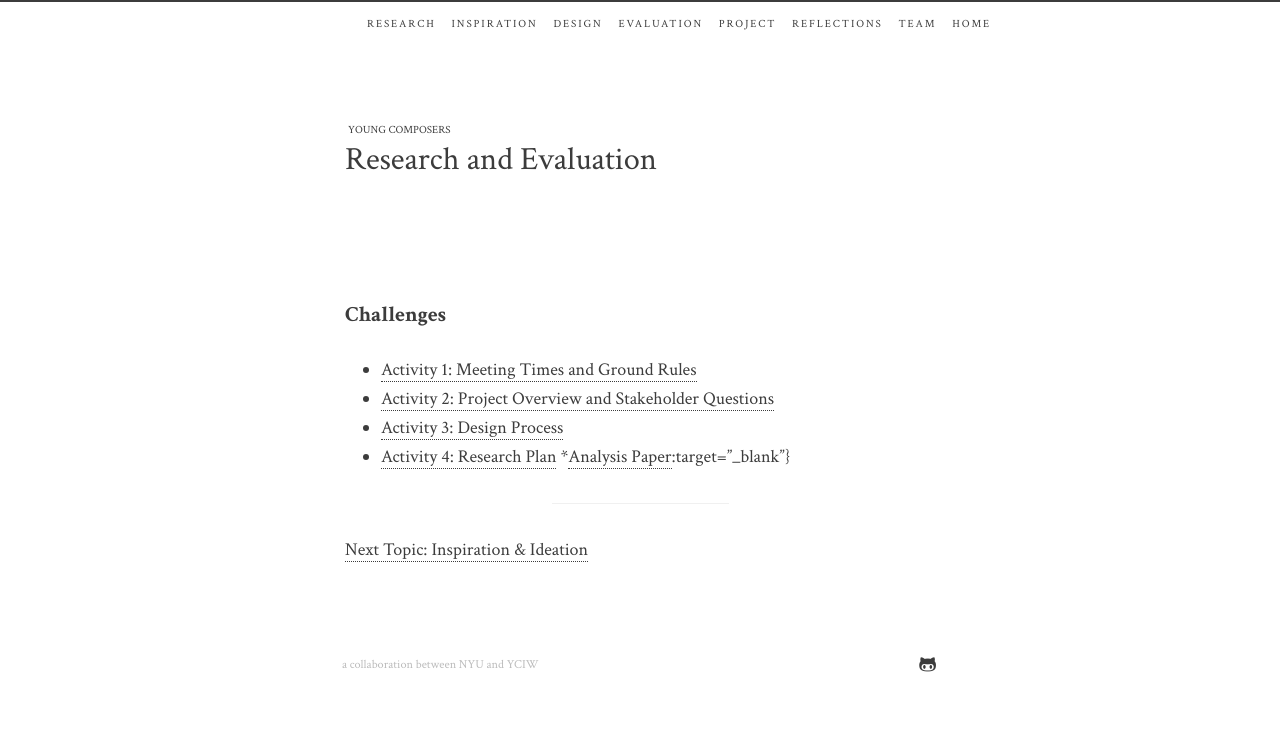
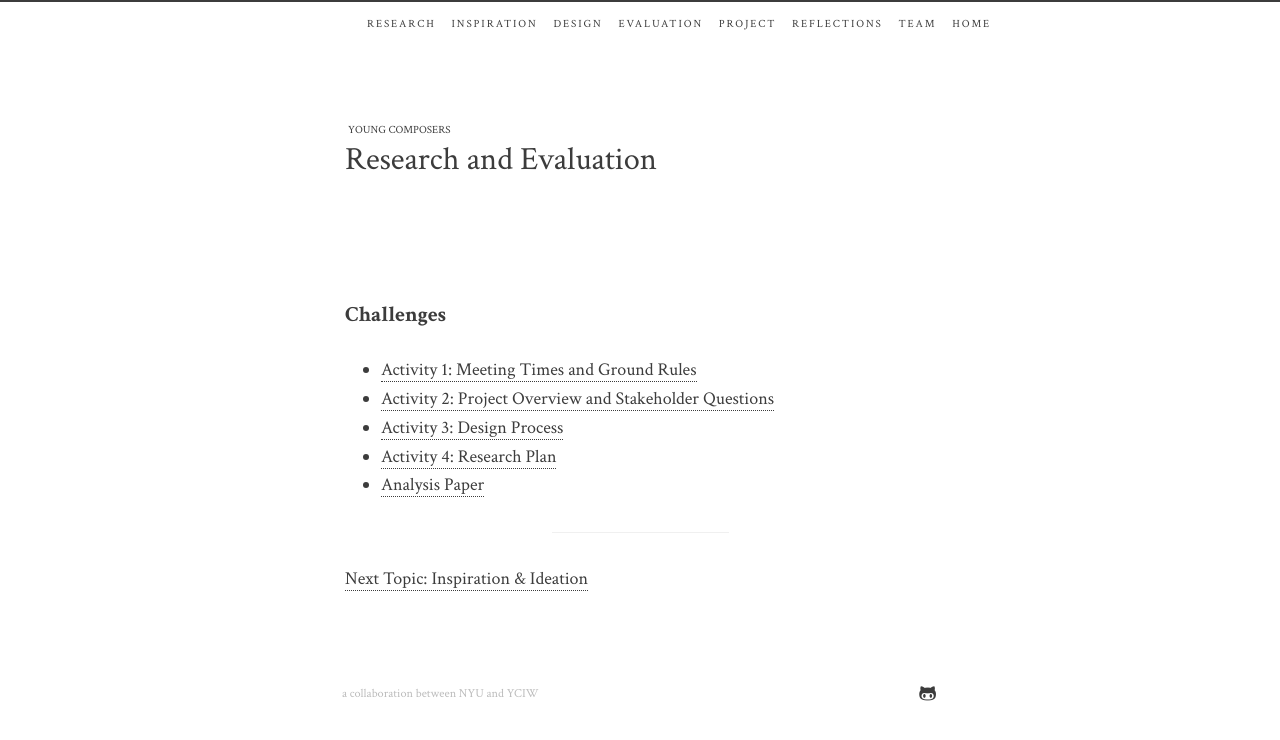
Before and after one commit to Huriphoonado/young-composers, a Jekyll site: the page built from research.md, in a window 1280 px wide. Shown: the top 740 px of the page. Built offline with Jekyll 4.4.1, drawn with Linux system fonts in a browser that asks for light colours.

Commit message:
Fixed bug

```diff
--- a/research.md
+++ b/research.md
@@ -11,7 +11,7 @@ position: 1
 * [Activity 2: Project Overview and Stakeholder Questions ](https://docs.google.com/document/d/1qsJBktVe3ZZlX0sF4A83OUUuNqDAKuXayVgI1mlJWw4/edit?usp=sharing){:target="_blank"}
 * [Activity 3: Design Process](https://docs.google.com/document/d/1R6lz6rOoBRvk-qOq5sgTV2gYlAFb-4463SpKIPk2l9U/edit?usp=sharing){:target="_blank"}
 * [Activity 4: Research Plan](https://docs.google.com/document/d/1SS2CEegEFX9Zwt98aqp3rj-lsTqXXIEdbI9ZoWX6R-8/edit?usp=sharing){:target="_blank"}
-*[Analysis Paper](https://docs.google.com/document/d/129XfoZD6vB5b3K1AjqOPRZZVzVirjY6xYe2D94qLFZQ/edit?usp=sharing):target="_blank"}
+* [Analysis Paper](https://docs.google.com/document/d/129XfoZD6vB5b3K1AjqOPRZZVzVirjY6xYe2D94qLFZQ/edit?usp=sharing){:target="_blank"}
 
 
 ***
```
